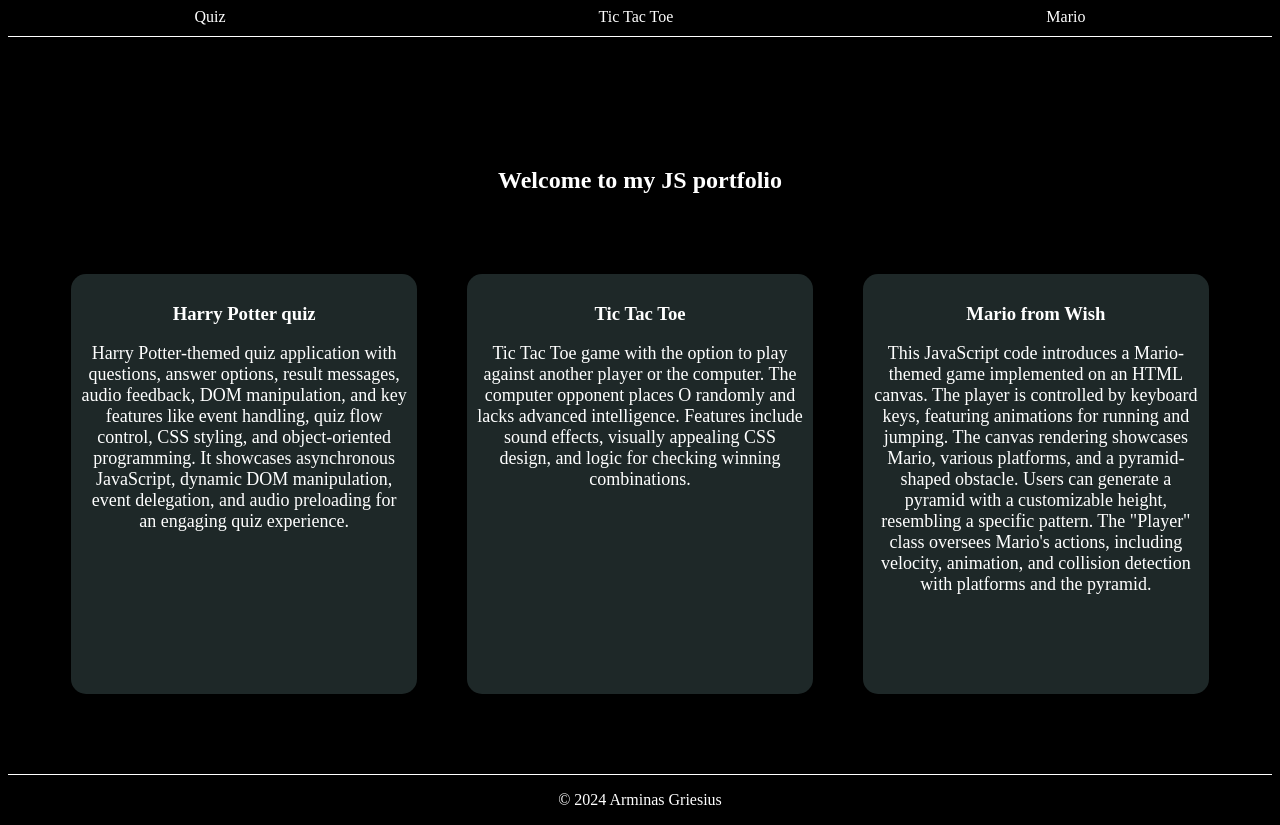
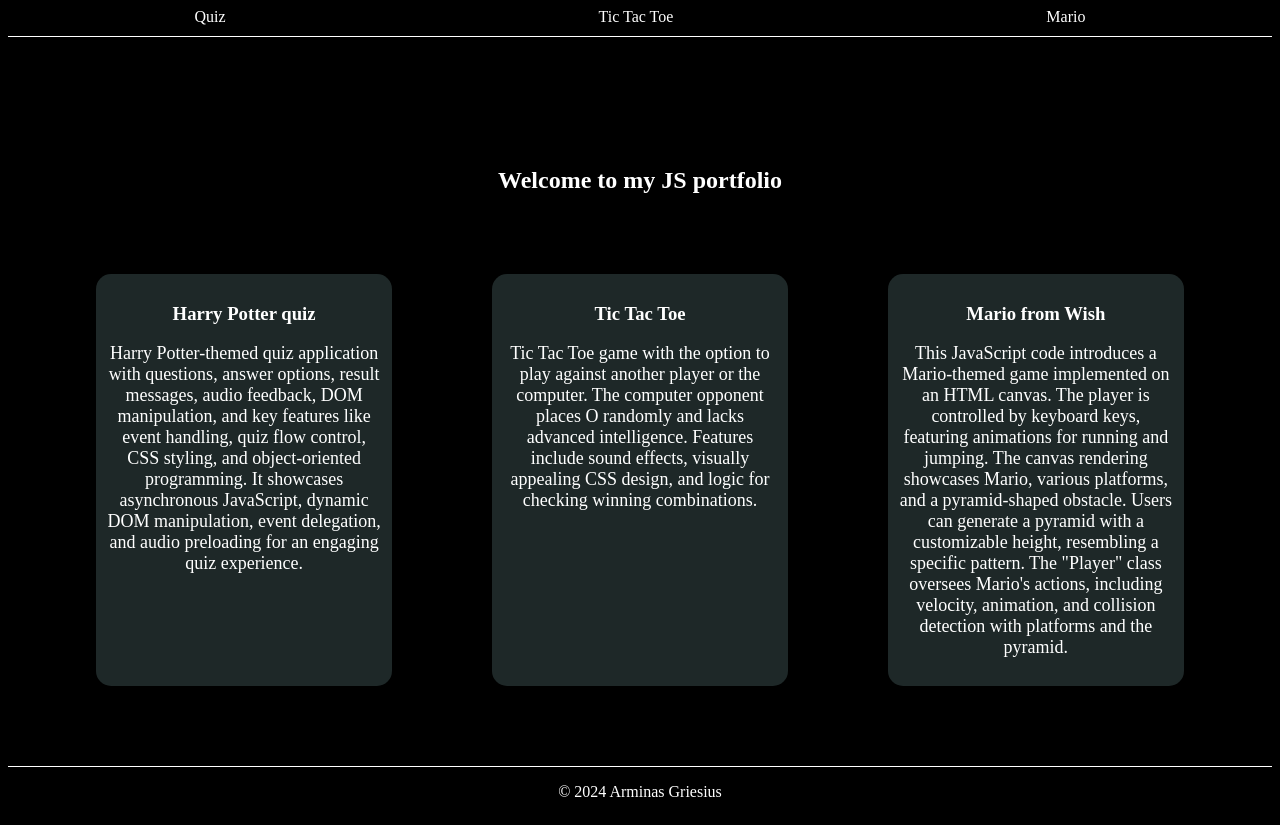
Before and after one commit to ArminasGriesius/JavaScript-portfolio, a plain HTML site: page index.html in a window 1280 px wide. Drawn offline with Linux system fonts and the light colour scheme.

Commit message:
style: responsive init page

```diff
--- a/style.css
+++ b/style.css
@@ -53,17 +53,17 @@ h1 {
 
 .initSubjects {
   display: grid;
-  grid-template-columns: repeat(3, 1fr);
+  grid-template-columns: repeat(1, 1fr);
   gap: 50px;
 }
 
 .aboutSubject {
-  /* width: 80%; */
+  width: 80%;
   margin: 0 auto;
   padding: 10px;
   border-radius: 15px;
   background-color: rgba(150, 200, 200, 0.2);
-  height: 400px;
+  /* height: 400px; */
 }
 
 .aboutSubjectText {
@@ -189,9 +189,6 @@ h1 {
 
 .oponentLabel {
   color: white;
-}
-
-.oponentSelect {
 }
 
 .winningMessage {
@@ -355,6 +352,10 @@ h1 {
 }
 
 @media screen and (min-width: 767px) {
+  .initSubjects {
+    grid-template-columns: repeat(2, 1fr);
+  }
+
   .quizBothSides {
     display: flex;
     flex-direction: row;
@@ -373,6 +374,10 @@ h1 {
 @media screen and (min-width: 1023px) {
   h1 {
     margin-top: 50px;
+  }
+
+  .initSubjects {
+    grid-template-columns: repeat(3, 1fr);
   }
 
   /* quiz */
```
